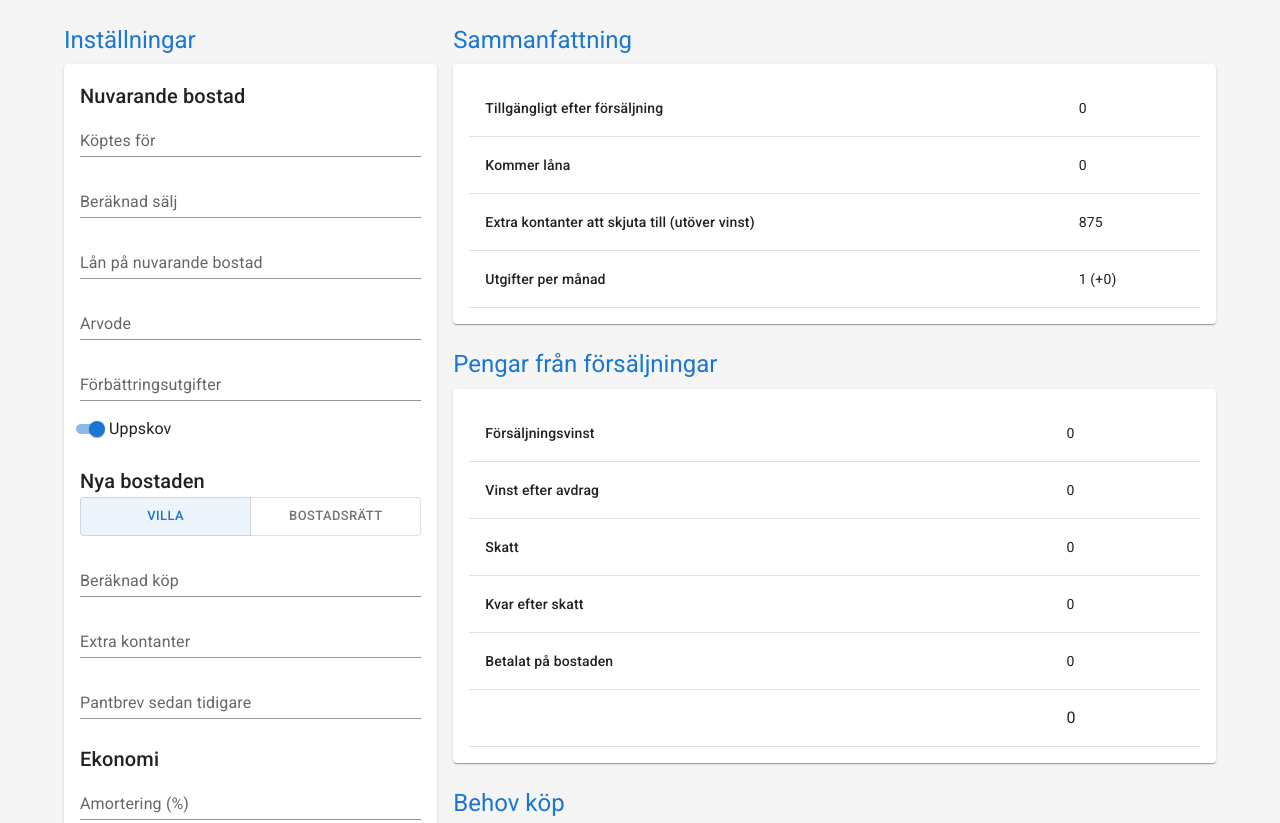
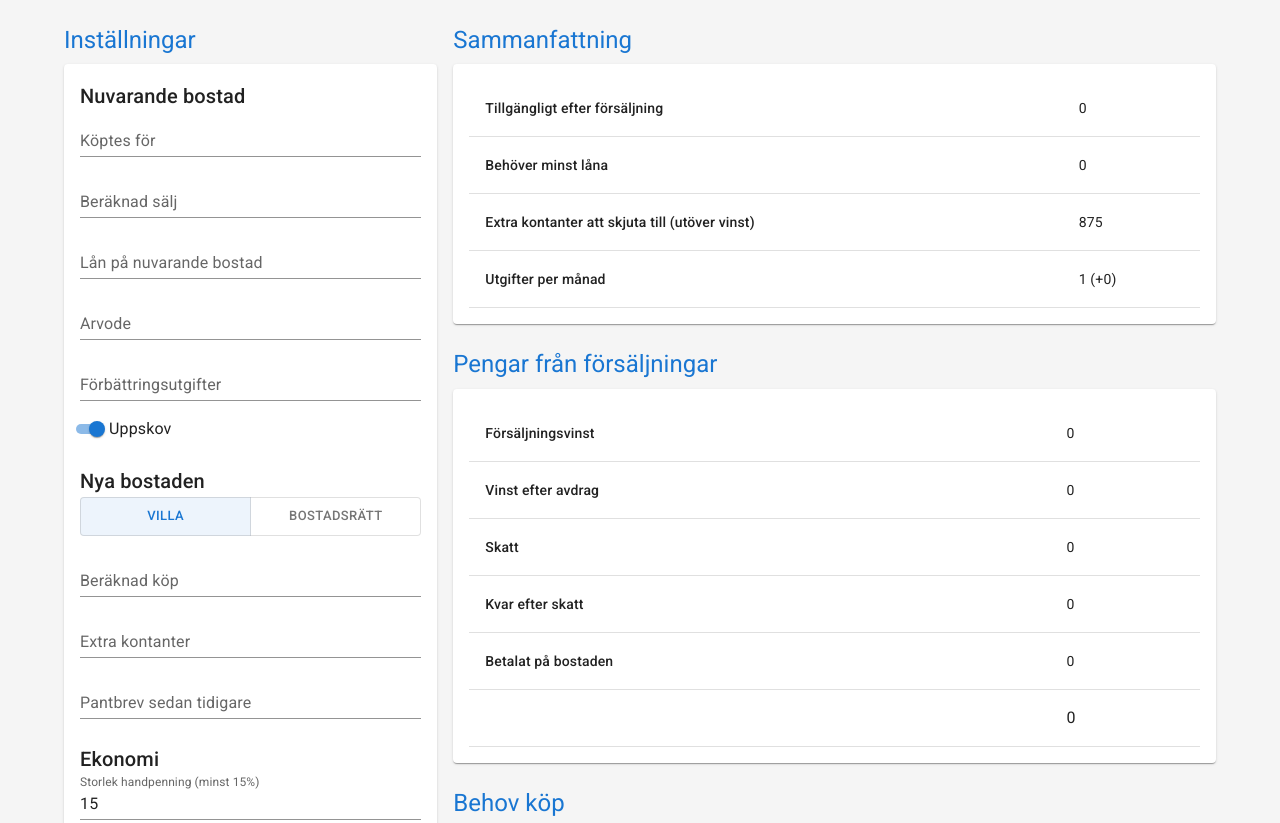
Before and after one commit to marcusmalmberg/property-sale-calculator, a Gatsby site: page / in a window 1280 px wide. Shown: the top 823 px of the page. Built offline with nearby package versions, Linux system fonts and the light colour scheme; Gatsby itself is replaced by a stand-in of ours.

Commit message:
Option to adjust deposit percentage

```diff
--- a/src/components/Calculator/index.tsx
+++ b/src/components/Calculator/index.tsx
@@ -51,6 +51,7 @@ const settingsConfiguration: SettingsSection[] = [
   {
     title: 'Ekonomi',
     fields: [
+      { name: 'Storlek handpenning (minst 15%)', defaultValue: '15', key: 'depositPercentage' },
       { name: 'Amortering (%)', key: 'amortizement' },
       { name: 'Ränta på första 2 miljonerna (%)', key: 'interest1' },
       { name: 'Ränta på resten (%)', key: 'interest2' },
@@ -136,7 +137,7 @@ const Calculator = (): JSX.Element => {
 
   let buyCalculations = {} as BuyCalculations
   buyCalculations.availableAfterSale = salesCalculations.remainingAfterTaxes + salesCalculations.paidOnCurrentProperty
-  buyCalculations.deposit = Math.round(settings.buyPrice * 0.15)
+  buyCalculations.deposit = Math.round(settings.buyPrice * (settings.depositPercentage ?? 15) / 100.0)
   buyCalculations.neededAfterSale = settings.buyPrice - buyCalculations.availableAfterSale
   buyCalculations.deedCost = settings.propertyType === "Villa" ? settings.buyPrice * 0.015 + 875 : 0
   buyCalculations.needToLoan = buyCalculations.neededAfterSale - settings.extraCash
@@ -200,7 +201,7 @@ const Calculator = (): JSX.Element => {
                 <Paper sx={{ p: 2 }}>
                   <ResultTableVertical headerRow={[
                     "Tillgängligt efter försäljning",
-                    "Kommer låna",
+                    "Behöver minst låna",
                     "Extra kontanter att skjuta till (utöver vinst)",
                     "Utgifter per månad",
                   ]} tableData={[[
@@ -244,10 +245,11 @@ const Calculator = (): JSX.Element => {
                 <Paper sx={{ p: 2 }}>
                   <ResultTableVertical headerRow={[
                     "Tillgängligt efter försäljning",
-                    "Handpenning (15%)",
+                    `Handpenning (${Math.round(settings.depositPercentage ?? 15)}%)`,
                     "Behöver skjuta till / låna efter försäljning",
                     "Lagfart (1.5% + 875 kr)",
-                    "Kommer låna", "Pantbrev (2% av nylån)",
+                    "Behöver minst låna",
+                    "Pantbrev (2% av nylån)",
                     "Behov kontanter (handpenning + lagfart + pantbrev)",
                     "Minst extra kontanter att skjuta till utöver försäljningsvinst",
                   ]} tableData={[[
```
